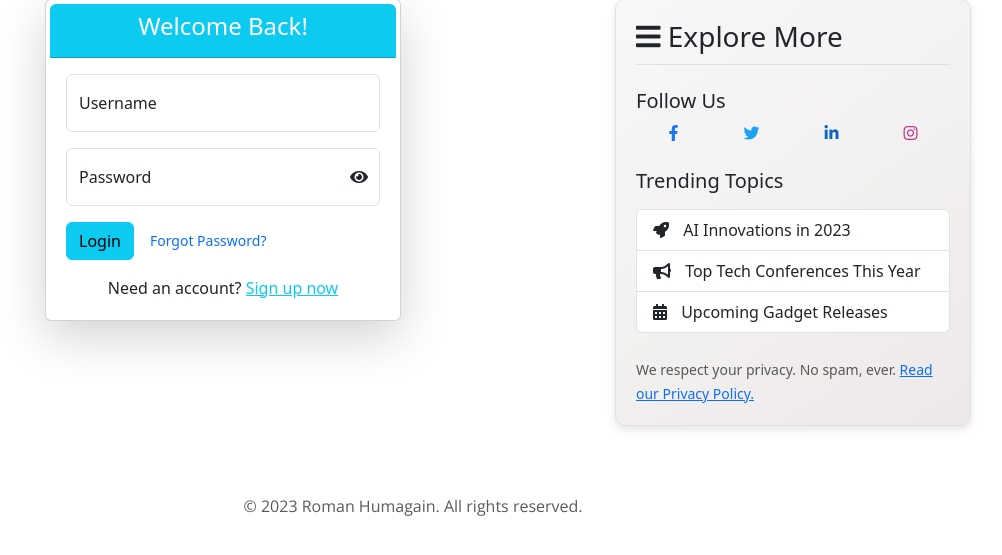
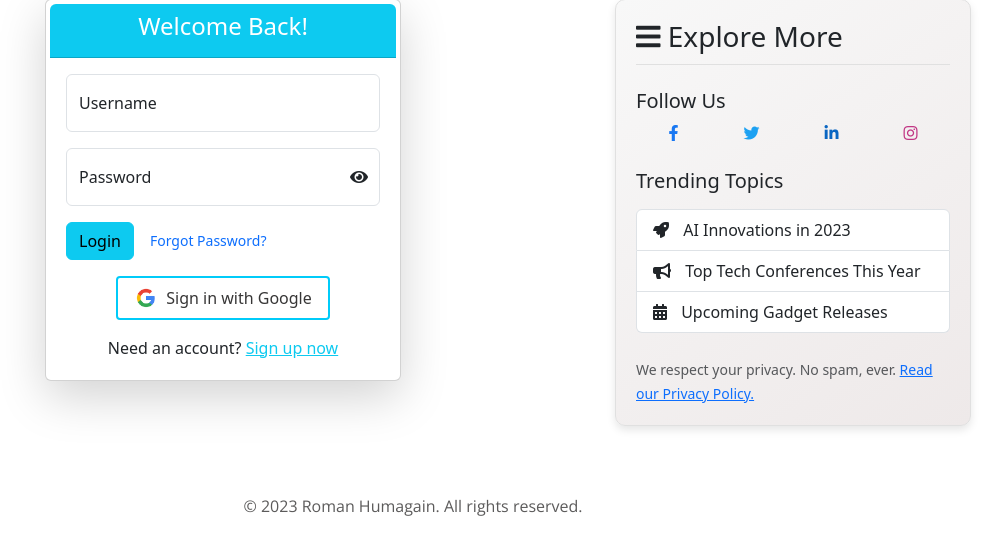
Before and after one commit to romanhumagain/TechX-A_Social_Media_Platform, a Django app: page /user/login/ in a window 1280 px wide. Shown: the part 111-666 px from the top of the page, without its empty margins (227-1229 px from the left). Run offline with Django 4.2, Linux system fonts and the light colour scheme; some libraries are stand-ins or nearby versions.

Commit message:
added configuration for the google OAuth

```diff
--- a/DjangoBlogs/DjangoBlogs/urls.py
+++ b/DjangoBlogs/DjangoBlogs/urls.py
@@ -28,6 +28,7 @@ admin.site.index_title = "TechBlog Admin Panel"
 urlpatterns = [
     path('admin/', admin.site.urls),
     path('', include('Blog.urls')),
+    path('accounts/' ,include('allauth.urls')),
     path('user/', include('Users.urls')),
 
 ]
--- a/DjangoBlogs/Users/templates/users/login.html
+++ b/DjangoBlogs/Users/templates/users/login.html
@@ -1,5 +1,38 @@
 {% extends "blog/base.html" %}
+{% load socialaccount %}
 {% block body %}
+<style>
+   .google-login {
+            display: flex;
+            justify-content: center;
+            align-items: center;
+            margin-top: 3rem;
+        }
+
+        .btn-google {
+            display: flex;
+            align-items: center;
+            padding: 8px 16px;
+            border-radius: 4px;
+            border: 2px solid #00cbf9;
+            background-color: white;
+            color: rgb(55, 54, 54);
+            cursor: pointer;
+            text-decoration: none;
+        }
+
+        .btn:hover {
+            background-color: #f8f8f8;
+            color: rgb(55, 54, 54);
+        }
+
+        .btn img {
+            width: 24px;
+            height: 24px;
+            margin-right: 8px;
+            background-color: white; /* Ensure the logo blends with the button */
+        }
+</style>
 {% if messages %}
 <div class="row justify-content-center">
   <div class="col-md-6">
@@ -43,6 +76,13 @@
             </small>
           </div>
         </form>
+        <div class="google-login text-center mt-3">
+          <a href="/accounts/google/login/?process=login" class="btn-google btn btn-info">
+              <img src="/static/images/google.png" alt="Google Logo">
+              Sign in with Google
+          </a>
+      </div>
+
         <div class="mt-3 text-center">
           <span>Need an account? </span><a href="{% url 'register_user' %}" class="text-info">Sign up now</a>
         </div>
```
Also changed, not shown: DjangoBlogs/DjangoBlogs/settings.py (+26 -0 lines), DjangoBlogs/Blog/migrations/0014_blogcomment_reply.py (added), DjangoBlogs/Blog/migrations/0015_rename_reply_blogcomment_comment_reply.py (added), DjangoBlogs/Blog/migrations/0016_remove_blogcomment_comment_reply.py (added), DjangoBlogs/Blog/static/images/google.png (added), DjangoBlogs/db.sqlite3, DjangoBlogs/media/blog_image/Screenshot_6.png (added).
